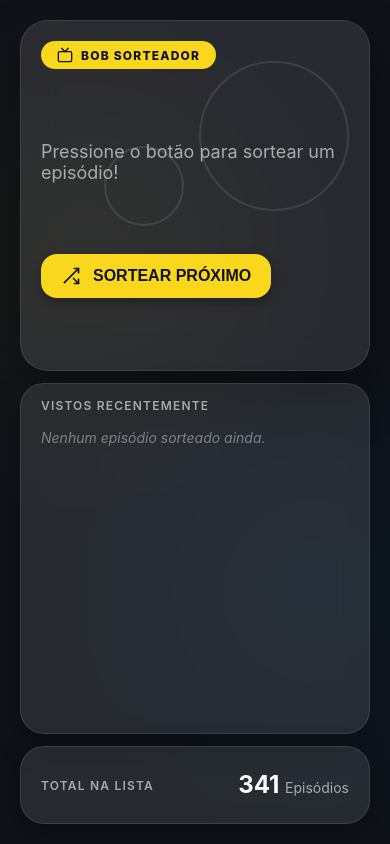
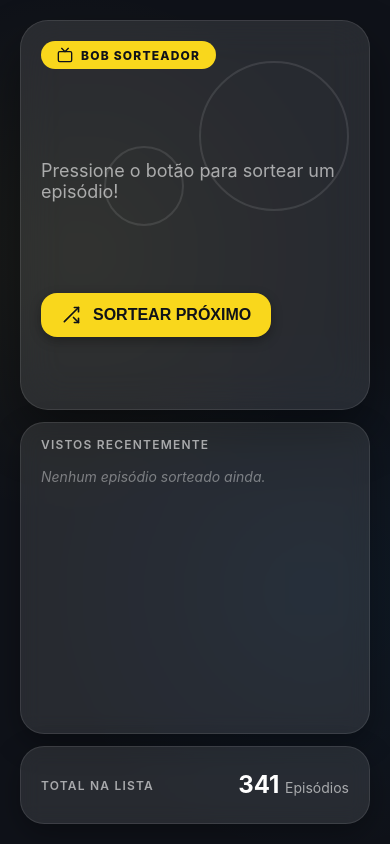
Before and after one commit to emanuel-jr/BobSorteador, a plain HTML site: page index.html in a window 390 px wide. Drawn offline with Linux system fonts and the light colour scheme.

Commit message:
Adjust mobile card layout proportions

```diff
--- a/index.html
+++ b/index.html
@@ -238,7 +238,7 @@
     /* SVG icons */
     svg { flex-shrink: 0; }
 
-    /* ── MOBILE: 3 cards sempre visíveis na tela (45% · 45% · 10%) ── */
+    /* ── MOBILE: 3 cards sempre visíveis na tela (50% · 40% · 10%) ── */
     @media (max-width: 767px) {
       body {
         height: 100vh;
@@ -253,7 +253,7 @@
         height: 100%;
         min-height: 0;
         gap: .75rem;
-        grid-template-rows: minmax(0, 45fr) minmax(0, 45fr) minmax(0, 10fr);
+        grid-template-rows: minmax(0, 50fr) minmax(0, 40fr) minmax(0, 10fr);
       }
 
       /* os 2 painéis da lateral viram linhas diretas da grade */
```
